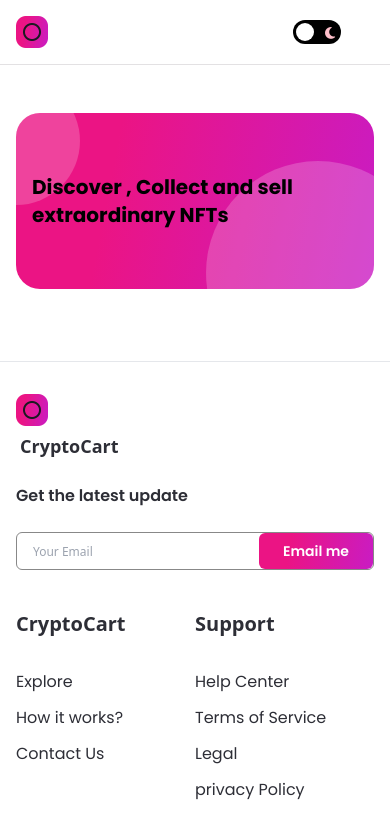
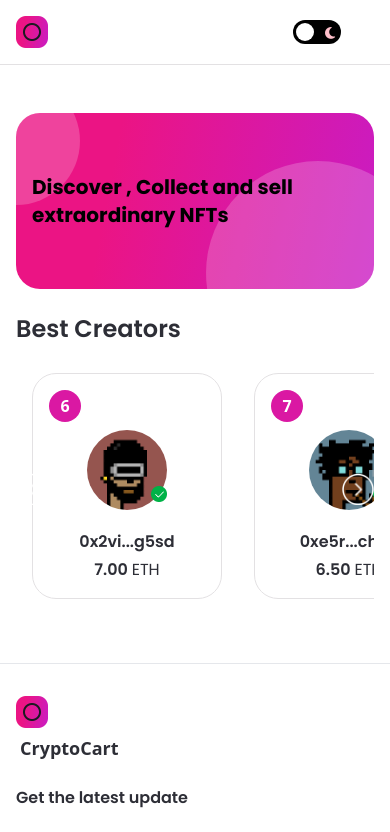
Before and after one commit to nahaktarun/nft_marketplace, a Next.js app: page / in a window 390 px wide. Shown: the top 832 px of the page. Built offline with nearby package versions, Linux system fonts and the light colour scheme.

Commit message:
added the creator card

```diff
--- /dev/null
+++ b/components/CreatorCard.jsx
@@ -0,0 +1,42 @@
+import React from "react";
+import Image from "next/image";
+import images from "../assets";
+
+const CreatorCard = ({ rank, creatorImage, creatorName, creatorEths }) => (
+  <div className="min-w-190 minlg:min-w-240 dark:bg-nft-black-3 bg-white border dark:border-nft-black-3 border-nft-gray-1 rounded-3xl flex flex-col p-4 m-4">
+    <div className="w-8 h-8 minlg:w-10 minlg:h-10 bg-nft-red-violet flexCenter rounded-full">
+      <p className="font-popping text-white font-semibold text-base minlg:text-lg">
+        {rank}
+      </p>
+    </div>
+    <div className="my-2 flex justify-center">
+      <div className="relative w-20 h-20 minlg:w-28 minlg:h-28">
+        <Image
+          src={creatorImage}
+          layout="fill"
+          objectFit="cover"
+          alt="creatorName"
+          className="rounded-full"
+        />
+        <div className="absolute w-4 h-4 minlg:w-7 minlg:h-7 bottom-2 right-0">
+          <Image
+            src={images.tick}
+            layout="fill"
+            objectFit="contain"
+            alt="tick"
+          />
+        </div>
+      </div>
+    </div>
+    <div className="mt-3 minlg:mt-7 text-center flexCenter flex-col">
+      <p className="font-poppins dark:text-white text-nft-black-1 font-semibold text-base">
+        {creatorName}
+      </p>
+      <p className="mt-1 font-poppins dark:text-white text-nft-black-1 font-semibold text-base">
+        {creatorEths.toFixed(2)} <span className="font-normal">ETH</span>
+      </p>
+    </div>
+  </div>
+);
+
+export default CreatorCard;
--- a/components/index.js
+++ b/components/index.js
@@ -2,5 +2,6 @@
 import Footer from "./Footer";
 import Button from "./Button";
 import Banner from "./Banner";
+import CreatorCard from "./CreatorCard";
 
-export { Navbar, Footer, Button, Banner };
+export { Navbar, Footer, Button, Banner, CreatorCard };
--- a/pages/index.js
+++ b/pages/index.js
@@ -1,6 +1,45 @@
-import { Banner } from "../components";
+/* eslint-disable quotes */
+import { useState, useEffect, useRef } from "react";
+import Image from "next/image";
+import { useTheme } from "next-themes";
+import { Banner, CreatorCard } from "../components";
+import images from "../assets";
+import { makeId } from "../utils/makeId";
 
-const Home = () => (
+const Home = () => {
+  const [hideButtons, setHideButtons] = useState(false);
+  const { theme } = useTheme();
+  const parentRef = useRef(null);
+  const scrollRef = useRef(null);
+  const handleScroll = (direction) => {
+    const { current } = scrollRef;
+    const scrollAmount = window.innerWidth > 1800 ? 270 : 210;
+    if (direction === "left") {
+      current.scrollLeft -= scrollAmount;
+    } else {
+      current.scrollLeft += scrollAmount;
+    }
+  };
+  // console.log(makeId(3));
+  const isScrollable = () => {
+    const { current } = scrollRef;
+    const { current: parent } = parentRef;
+
+    if (current?.scrollWidth >= parent?.offsetWidth) {
+      setHideButtons(false);
+    } else {
+      setHideButtons(true);
+    }
+  };
+  useEffect(() => {
+    isScrollable();
+    window.addEventListener("resize", isScrollable);
+
+    return () => {
+      window.removeEventListener("resize", isScrollable);
+    };
+  });
+  return (
     <div className="flex justify-center sm:px-4 p-12">
       <div className="w-full minmd:w-4/5">
         <Banner
@@ -8,8 +47,58 @@
           parentStyles="justify-start mb-6 h-72 sm:h-60 p-12 xs:p-4 xs:h-44 rounded-3xl"
           name="Discover , Collect and sell extraordinary NFTs"
         />
+        <div>
+          <h1 className="font-poppins dark:text-white text-nft-black-1 text-2xl minlg:text-4xl font-semibold ml-4 xs:ml-0">
+            Best Creators
+          </h1>
+          <div className="relative flex-1 max-w-full flex mt-3" ref={parentRef}>
+            <div
+              className="flex flex-row w-max overflow-x-scroll no-scrollbar select-one"
+              ref={scrollRef}
+            >
+              {[6, 7, 8, 9, 10].map((i) => (
+                <CreatorCard
+                  key={`creator-${i}`}
+                  rank={i}
+                  creatorImage={images[`creator${i}`]}
+                  creatorName={`0x${makeId(3)}...${makeId(4)}`}
+                  creatorEths={10 - i * 0.5}
+                /> // till the console log of makeId
+              ))}
+              {!hideButtons && (
+                <>
+                  <div
+                    onClick={() => handleScroll("left")}
+                    className="absolute w-8 h-8 minlg:w-12 minlg:h-12 top-45 cursor-pointer left-0"
+                  >
+                    <Image
+                      src={images.left}
+                      layout="fill"
+                      objectFit="contain"
+                      alt="left"
+                      className={theme === "light" && "filter invert"}
+                    />
+                  </div>
+                  <div
+                    onClick={() => handleScroll("right")}
+                    className="absolute w-8 h-8 minlg:w-12 minlg:h-12 top-45 cursor-pointer right-0"
+                  >
+                    <Image
+                      src={images.right}
+                      layout="fill"
+                      objectFit="contain"
+                      alt="left"
+                      className={theme === "light" && "filter invert"}
+                    />
+                  </div>
+                </>
+              )}
+            </div>
+          </div>
+        </div>
       </div>
     </div>
   );
+};
 
 export default Home;
--- /dev/null
+++ b/utils/makeId.js
@@ -0,0 +1,10 @@
+export const makeId = (length) => {
+  let result = "";
+  const characters = "abcdefghijklmnopqrstuvwxyz0123456789";
+  const charactersLength = characters.length;
+
+  for (let i = 0; i < length; i += 1) {
+    result += characters.charAt(Math.floor(Math.random() * charactersLength));
+  }
+  return result;
+};
```
Also changed, not shown: 1 other file (tests, documents, lock files or other folders). Lines whose indentation alone changed are shown as unchanged.
